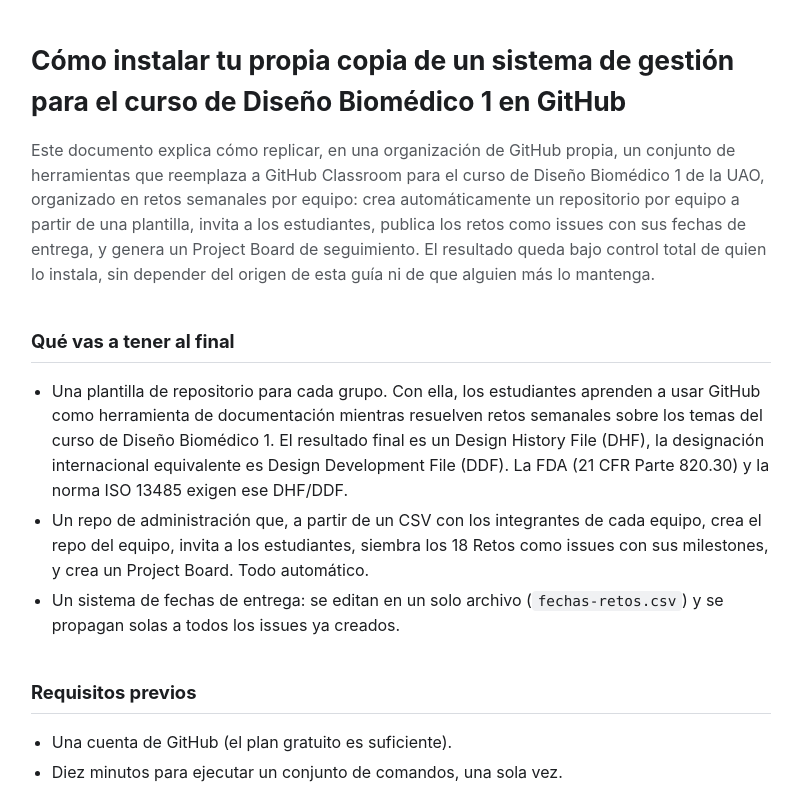
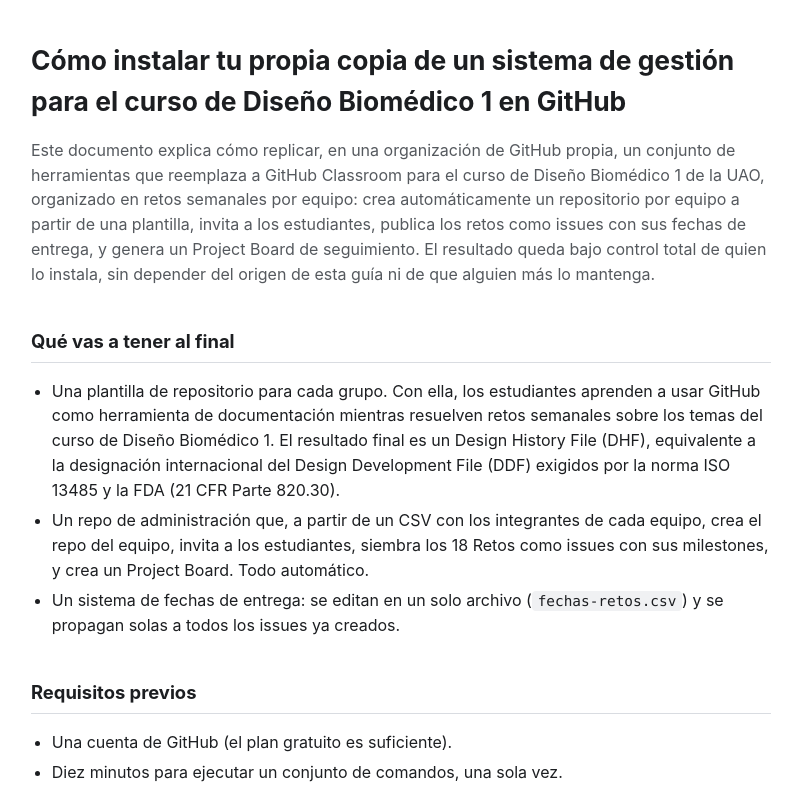
Before and after one commit to DisenoBiomedico-1/Solicitar-Acceso, a plain HTML site: page docs/index.html in a window 1280 px wide. Shown: the top 793 px of the page, without its empty margins (239-1038 px from the left). Drawn offline with Linux system fonts and the light colour scheme.

Commit message:
Update index.html

```diff
--- a/docs/index.html
+++ b/docs/index.html
@@ -201,9 +201,9 @@
     <li>Una plantilla de repositorio para cada grupo. Con ella, los estudiantes
       aprenden a usar GitHub como herramienta de documentación mientras resuelven
       retos semanales sobre los temas del curso de Diseño Biomédico 1. El
-      resultado final es un Design History File (DHF), la designación
-      internacional equivalente es Design Development File (DDF). La FDA (21 CFR
-      Parte 820.30) y la norma ISO 13485 exigen ese DHF/DDF.</li>
+      resultado final es un Design History File (DHF), equivalente a la designación
+      internacional del Design Development File (DDF) exigidos por la norma ISO 13485 y la FDA (21 CFR
+      Parte 820.30).</li>
     <li>Un repo de administración que, a partir de un CSV con los integrantes de
       cada equipo, crea el repo del equipo, invita a los estudiantes, siembra los
       18 Retos como issues con sus milestones, y crea un Project Board. Todo
```
